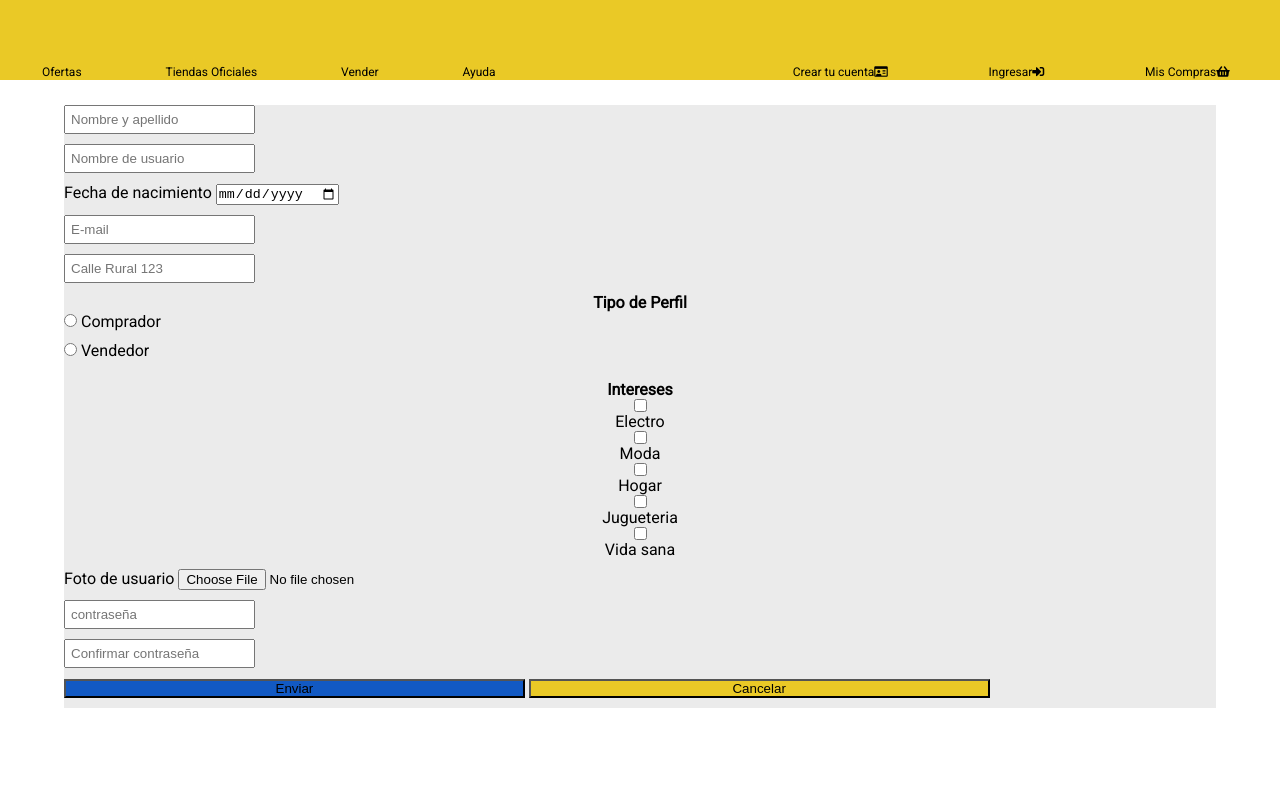
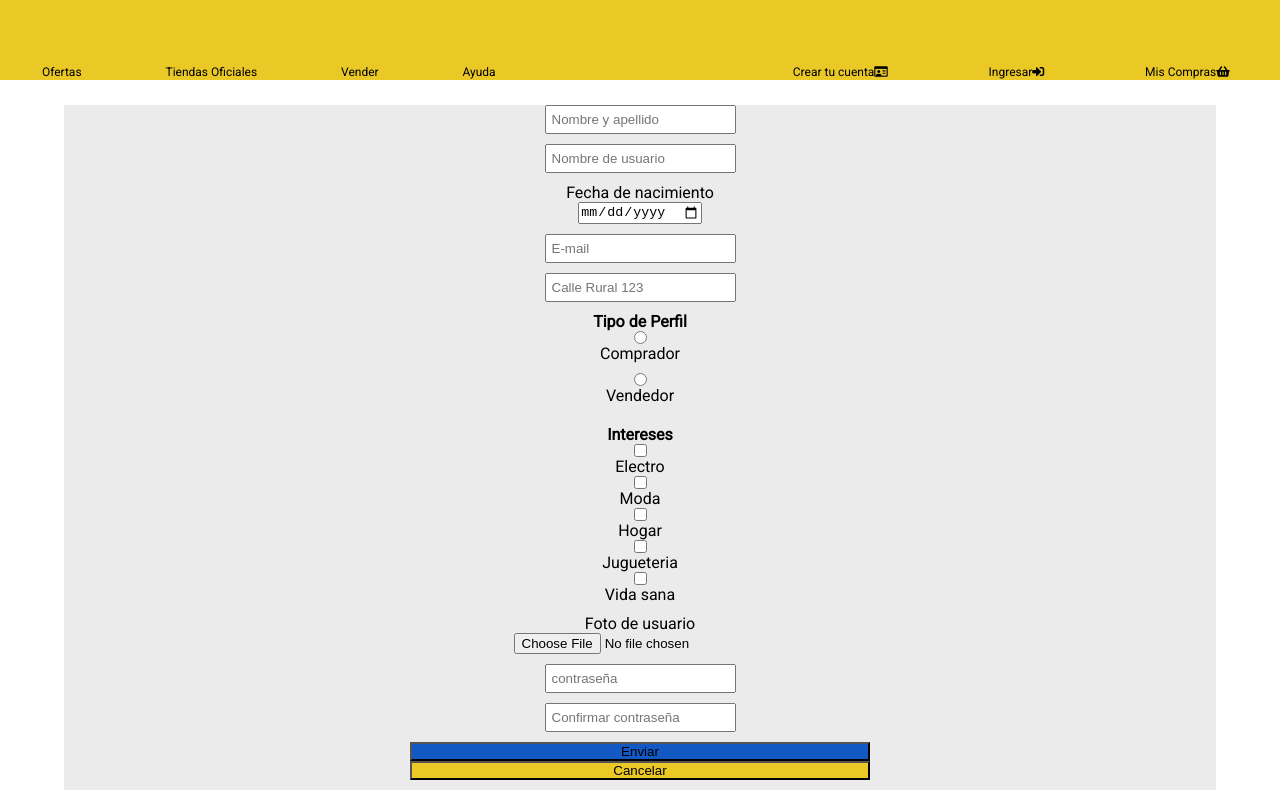
Before and after one commit to VictorROjeda/mercado-liebre-victor.ojeda, a website: page views/register.html in a window 1280 px wide. Shown: the part 182-972 px from the top of the page. Before the commit the page ends 890 px from the top, so only its background shows below. Drawn offline with Linux system fonts and the light colour scheme; files that its build step writes are made by us from their sources.

Commit message:
algunas modificaciones en alineciones del register.html

```diff
--- a/public/css/style.css
+++ b/public/css/style.css
@@ -172,14 +172,24 @@ main section article div {
 }
 
 
-form div {
+main form div {
     margin-bottom: 10px;
     border-radius: 5%;
     width: 100%;
+    display: flex;
+    flex-direction: column;
     align-items: center;
 
 }
 
+
+main form div {
+    margin-bottom: 10px;
+    border-radius: 5%;
+    width: 100%;
+    display: flex;
+
+}
 form div input{
     margin: auto 0px;
 }
--- a/views/register.html
+++ b/views/register.html
@@ -111,7 +111,7 @@
                 <div>
                     <input class="text-field" type="password" name="contraseniaConfirmar" placeholder="Confirmar contraseña">
                 </div>
-                <div>
+                <div class="botones">
                     <button class="botonForm botonSubmit" type="submit">Enviar</button>
                     <button class="botonForm botonReset" type="reset">Cancelar</button>
                 </div>
```
